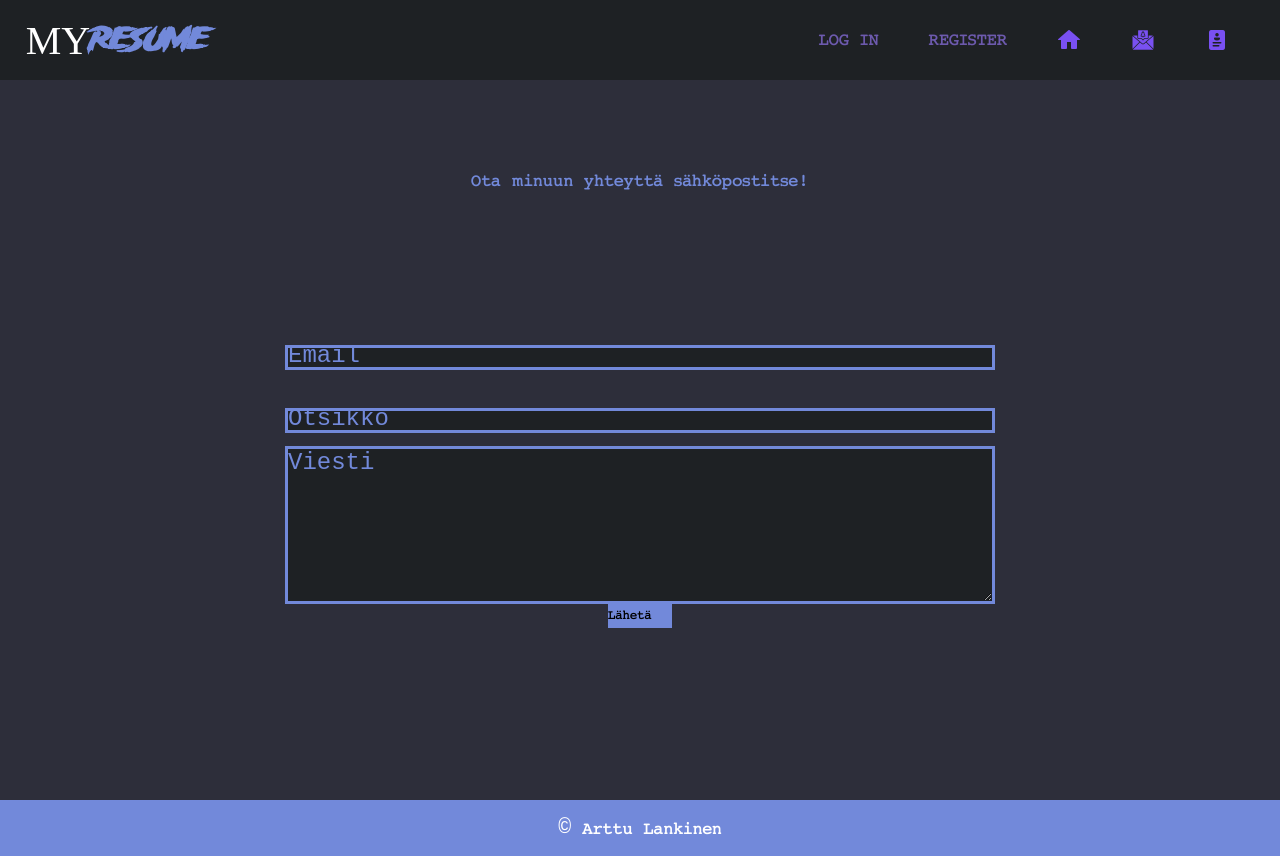
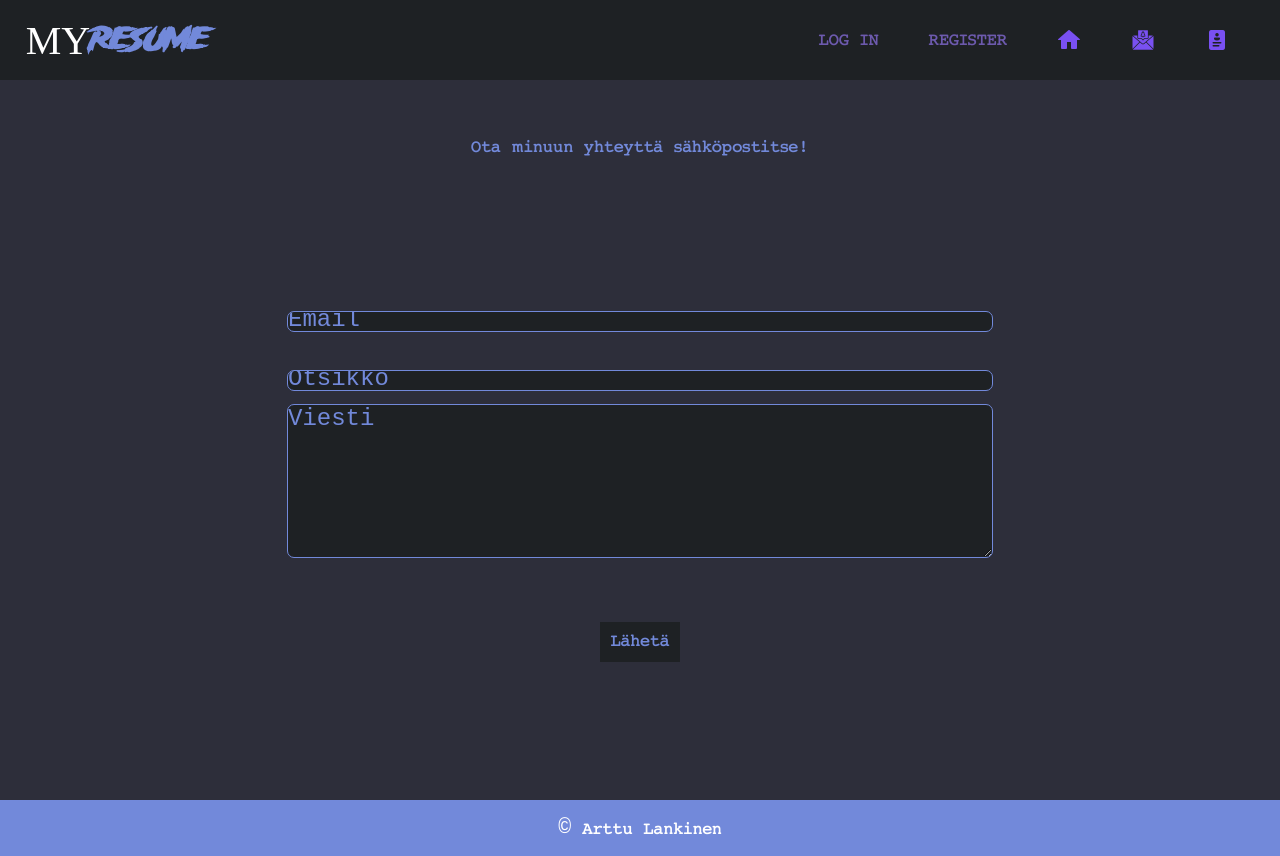
Before and after one commit to arttulankinen/cv-app, a React (Create React App) app: page /cv-app/Yhteystiedot in a window 1280 px wide. Built offline with nearby package versions, Linux system fonts and the light colour scheme.

Commit message:
border fix

```diff
--- a/src/index.css
+++ b/src/index.css
@@ -209,7 +209,7 @@ animation: wave ease-in-out 4s infinite
 #card{
     height: 35vh;
     width: 50vw;
-    border-radius: 5%;
+    border-radius: 10px;
     display: flex;
     flex-wrap: nowrap;
     overflow: hidden;
@@ -226,7 +226,7 @@ animation: wave ease-in-out 4s infinite
 #vasen-content{
     width: 50%;
     text-align:left;
-    font-size: large;
+    font-size: 1rem;
     padding: 5%;
 }
 .vasenimg{
@@ -396,9 +396,10 @@ animation: wave ease-in-out 4s infinite
     border-color:#7289da;
     color: white;
     border-style:solid ;
-    border-width: 3px;
+    border-width: 1px;
     padding-inline-end: 5%;
     width: 50%;
+    border-radius: 7px;
 
     font-size: large;
 }
@@ -430,13 +431,15 @@ animation: wave ease-in-out 4s infinite
 }
 
 #send{
-    background: #7289da;
+    background: #1e2124;
     border: #7289da;
+    color: #7289da;
     border-radius: 0%;
     border-width: 6px;
-    width: 5vh;
-    height: 3vh;
-    padding-right: 5%;
+    margin-top: 5%;
+    height: 5vh;
+    width: 80px;
+    font-size: large;
 }
 
 #send:hover{
```
